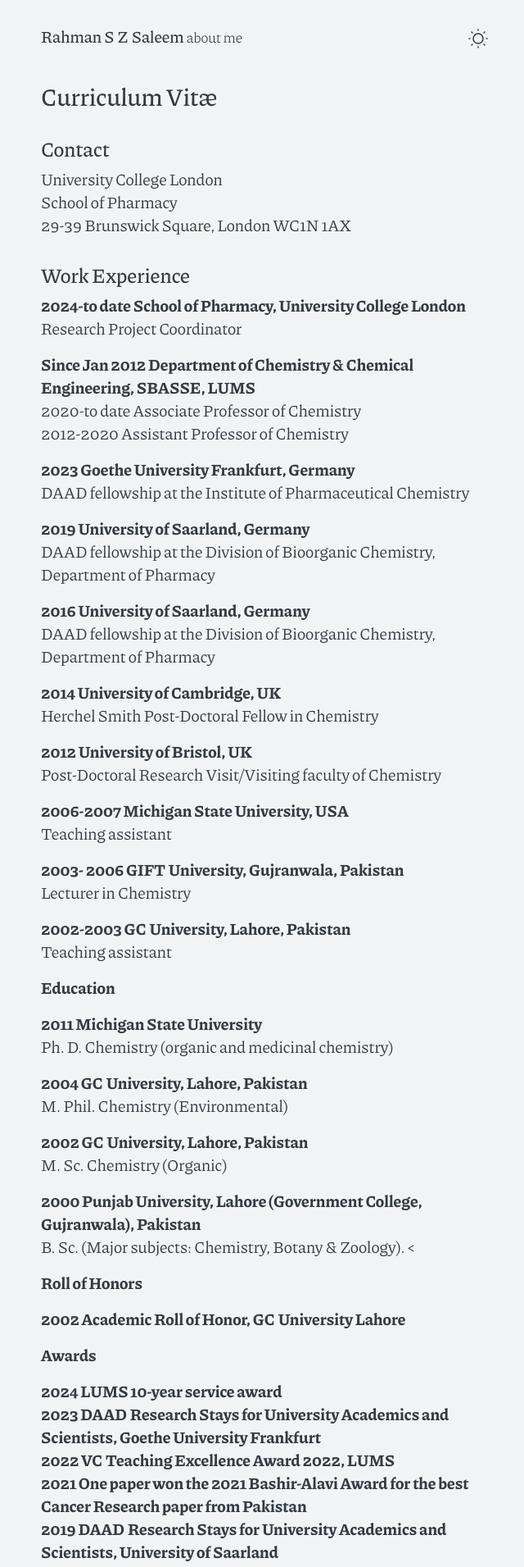
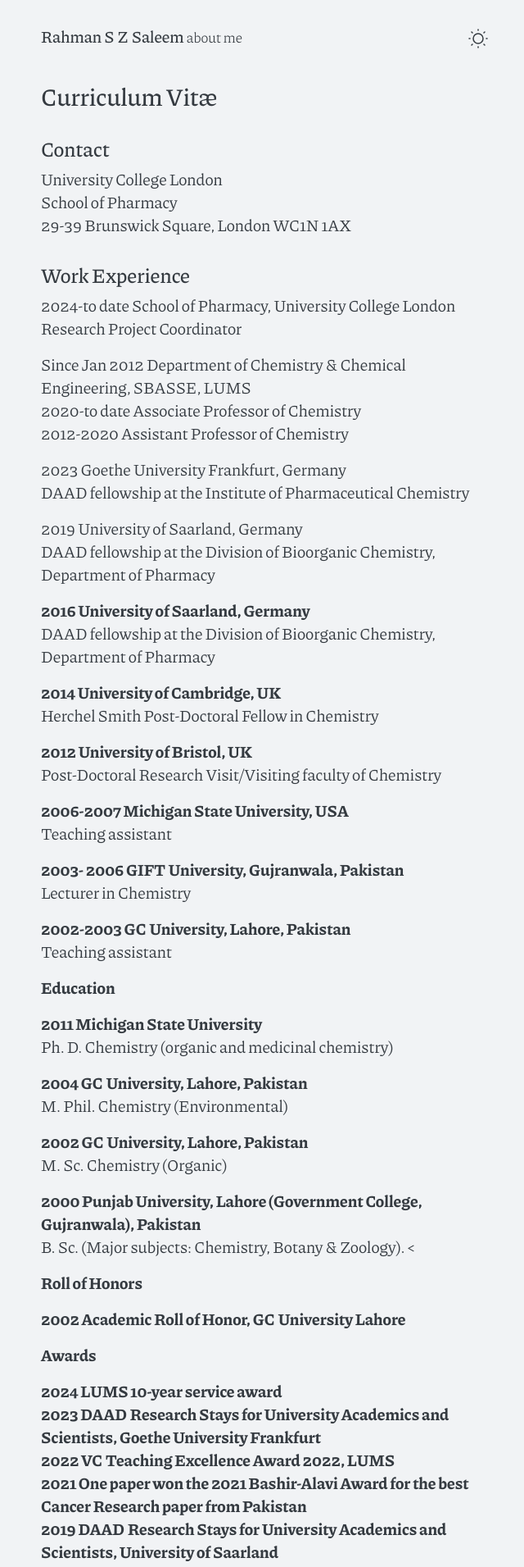
Before and after one commit to rahmanszsaleem/rahmanszsaleem.github.io, a Jekyll site: the page cv/index.html, which Jekyll copies as it is, in a window 1280 px wide. Shown: the top 1911 px of the page at 82% size, without its empty margins (317-957 px from the left). Built offline with Jekyll 4.4.1, drawn with Linux system fonts in a browser that asks for light colours.

Commit message:
Update index.html

```diff
--- a/cv/index.html
+++ b/cv/index.html
@@ -74,20 +74,20 @@
      </ul>
 </div>
 
-    <div class="Work Experiene">
+    <div class="Work Experience">
 <h2>Work Experience  </h2>
 
-<p><b> 2024-to date School of Pharmacy, University College London  <br/></b>
+<p> 2024-to date School of Pharmacy, University College London  <br/>
 Research Project Coordinator <br/>
 
-<p><b>Since Jan 2012 Department of Chemistry &amp; Chemical Engineering, SBASSE, LUMS <br/></b>
+<p>Since Jan 2012 Department of Chemistry &amp; Chemical Engineering, SBASSE, LUMS <br/>
 2020-to date Associate Professor of Chemistry <br/>
 2012-2020 Assistant Professor of Chemistry <br/></p>
 
-<p><b>2023 Goethe University Frankfurt, Germany  </b><br/>
+<p>2023 Goethe University Frankfurt, Germany  <br/>
 DAAD fellowship at the Institute of Pharmaceutical Chemistry </p>
 
-<p><b>2019 University of Saarland, Germany  <br/></b>
+<p>2019 University of Saarland, Germany  <br/>
 DAAD fellowship at the Division of Bioorganic Chemistry, Department of Pharmacy </p>
 
 <p><b>2016 University of Saarland, Germany  <br/></b>
```
